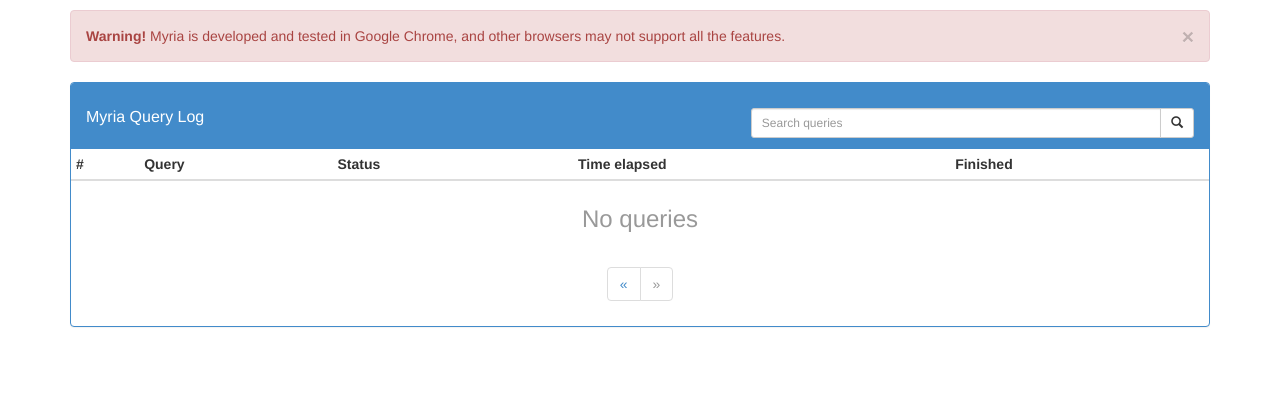
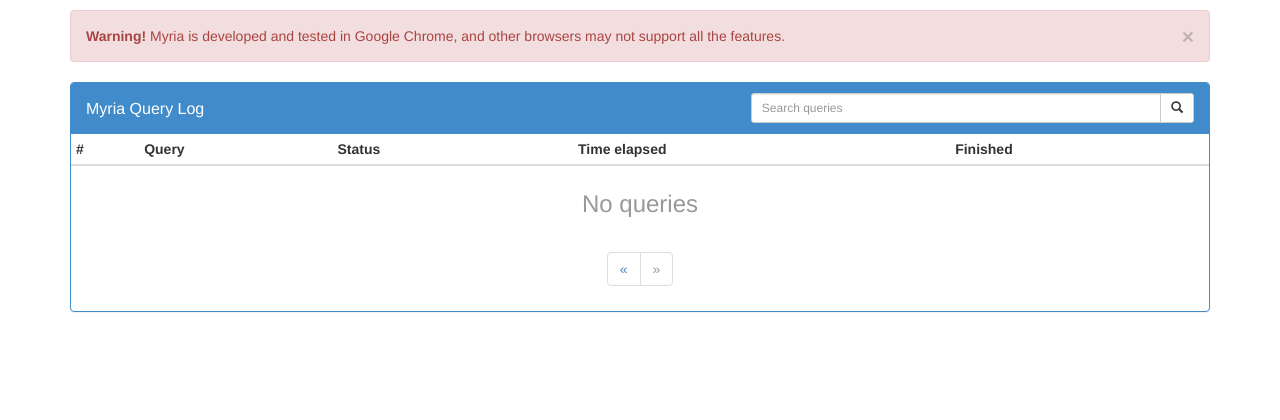
Before and after one commit to uwescience/myria-web, a Python web app: template appengine/templates/queries.html in a window 1280 px wide. Shown: the part 51-471 px from the top of the page. Run offline with Jinja, Linux system fonts and the light colour scheme; the template is opened without the code that fills it, so the values that code supplies are empty.

Commit message:
Condense the panel header and align search box and heading

```diff
--- a/appengine/css/layout.css
+++ b/appengine/css/layout.css
@@ -109,3 +109,11 @@
 .tablesorter-header[aria-disabled=false] {
   cursor: pointer;
 }
+
+.query-panel-heading .form-group {
+  margin-bottom: 0;
+}
+
+.query-panel-heading .panel-title {
+  margin-top: 7px;
+}
--- a/appengine/templates/queries.html
+++ b/appengine/templates/queries.html
@@ -9,7 +9,7 @@
 
 {% block content %}
 	<div class="panel panel-primary">
-		<div class="panel-heading clearfix">
+		<div class="panel-heading clearfix query-panel-heading">
 			<form role="search">
 				<div class="form-group">
 					<div class="input-group input-group-sm pull-right" style="max-width:40%;">
```
